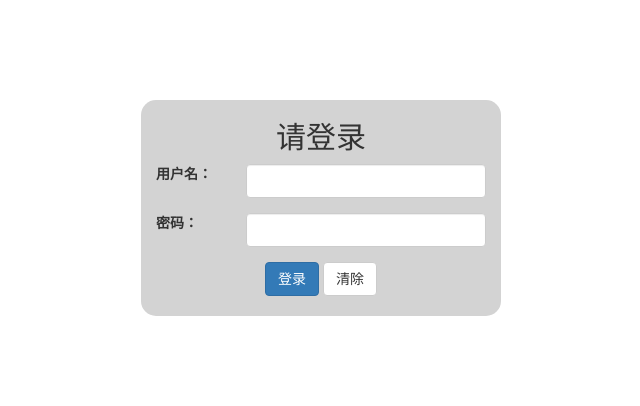
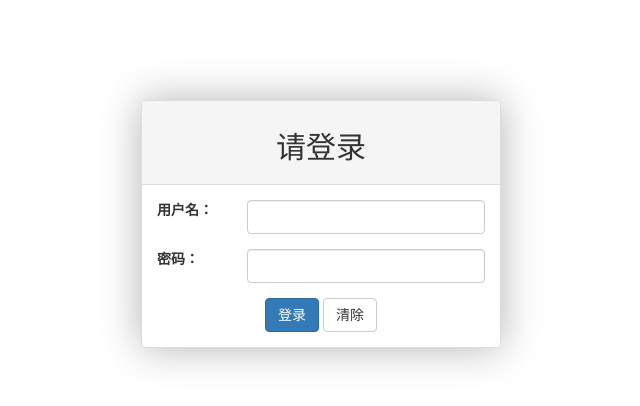
Before and after one commit to starsharp06sharp/StuInfoSite, a Flask app: page /login in a window 1280 px wide. Shown: the top 406 px of the page, without its empty margins (319-959 px from the left). Run offline with Flask 2, Linux system fonts and the light colour scheme; some libraries are stand-ins or nearby versions.

Commit message:
界面和性能优化

```diff
--- a/stuinfo/templates/login.html
+++ b/stuinfo/templates/login.html
@@ -5,30 +5,34 @@
     <title>登录</title>
     <meta name="viewport" content="width=device-width, initial-scale=1">
     <link rel="stylesheet" href="{{ url_for('static', filename='bootstrap/3.3.5/css/bootstrap.min.css') }}">
-    <script src="{{ url_for('static', filename='jquery/2.2.3/jquery.min.js') }}"></script>
-    <script src="{{ url_for('static', filename='bootstrap/3.3.5/js/bootstrap.min.js') }}"></script>
     <style>
-        .login-box {
-            background-color: lightgray;
+        .panel {
             margin-top: 100px;
-            padding: 1px 0 20px 0;
-            border-radius: 15px;
+            box-shadow: 0 0 40px rgba(0,0,0,0.3);
+        }
+        .panel-body {
+            padding-left: 0 !important;
+            padding-right: 0 !important;
+        }
+        .alert-block {
+            margin-left: 1em;
+            margin-right: 1em;
         }
     </style>
 </head>
 <body>
     <div class="container">
         <div class="row"><div class="col-xs-12 col-md-4 col-md-offset-4">
-            <div class="login-box">
-                <div class="text-center"><h2>请登录</h2></div>
+            <div class="panel panel-default panel-single">
+                <div class="panel-heading text-center"><h2>请登录</h2></div>
 
+                <div class="panel-body">
                 {% if error %}
-                <div class="alert alert-danger">
+                    <div class="alert alert-block alert-danger">
                         <span class="glyphicon glyphicon-exclamation-sign"></span>
                         {{ error }}
                     </div>
                 {% endif %}
-
                     <form id="login-form" action="{{ url_for('login') }}" method="POST">
                         <div class="form-group">
                             <label for="username" class="col-xs-3 col-md-3 control-label">用户名：</label>
@@ -51,8 +55,11 @@
                         </div>
                     </form>
                 </div>
+            </div>
         </div></div>
     </div>
 </body>
+<script src="{{ url_for('static', filename='jquery/2.2.3/jquery.min.js') }}"></script>
+<script src="{{ url_for('static', filename='bootstrap/3.3.5/js/bootstrap.min.js') }}"></script>
 <script src="{{ url_for('static', filename='checkform.js') }}"></script>
 </html>
```
Also changed, not shown: stuinfo/static/jquery.d.ts (+14 -3 lines), stuinfo/templates/layout.html (+4 -4 lines). Lines whose indentation alone changed are shown as unchanged.
